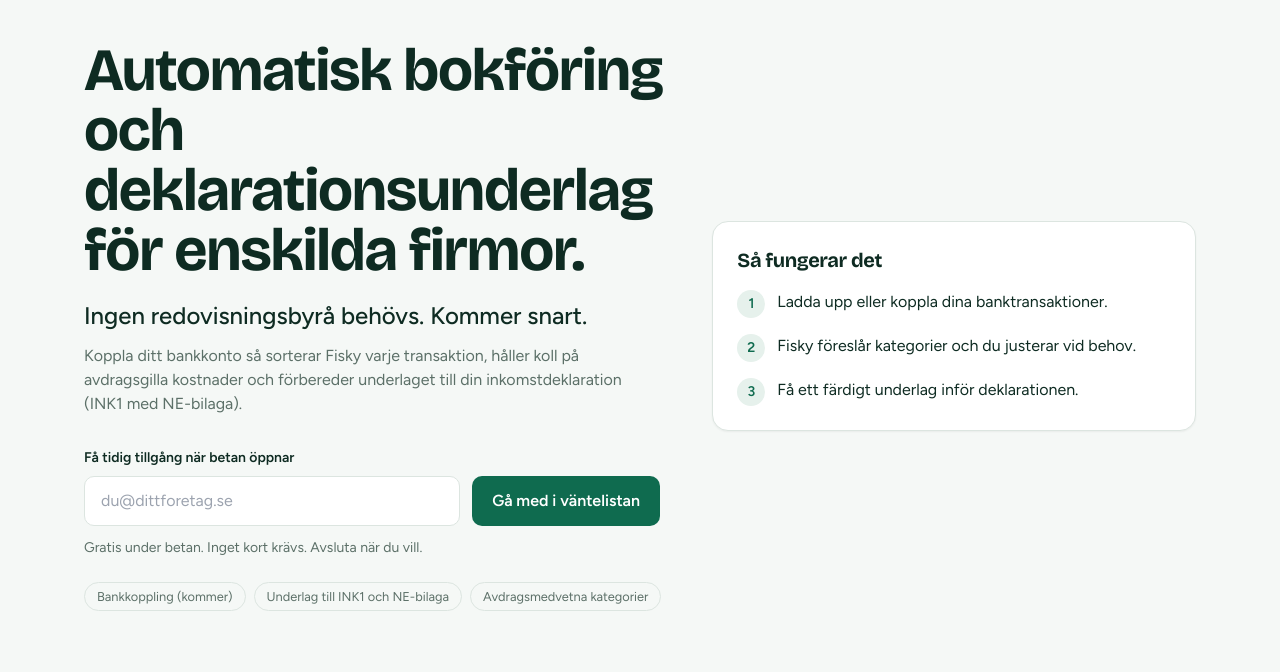
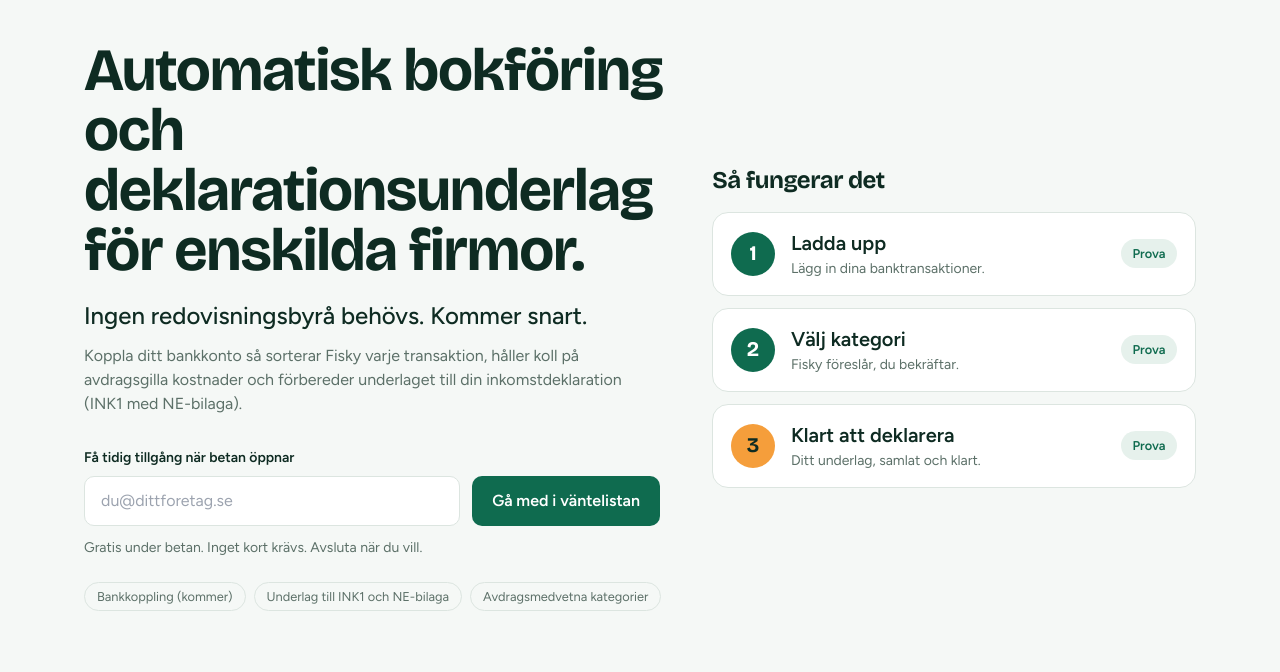
Before and after one commit to fisky-app/fisky-se, a plain HTML site: page index.html in a window 1280 px wide. Shown: the part 76-748 px from the top of the page. Drawn offline with nearby package versions, Linux system fonts and the light colour scheme.

Commit message:
Add files via upload

```diff
--- a/index.html
+++ b/index.html
@@ -32,8 +32,13 @@ select{background:var(--soft);color:var(--ink);border-radius:8px;padding:.2rem .
 .lang button[aria-pressed=true]{background:var(--ink);color:var(--bg)}
 @keyframes pop{from{transform:scale(.97);opacity:.4}to{transform:none;opacity:1}}
 .pop{animation:pop .25s ease-out}
-@media (prefers-reduced-motion:reduce){*{animation:none!important;scroll-behavior:auto!important}}
+@media (prefers-reduced-motion:reduce){*{animation:none!important;scroll-behavior:auto!important}.step{transition:none}.step:hover{transform:none}}
 .pane[hidden]{display:none}
+.step{display:flex;align-items:center;gap:1rem;width:100%;padding:1rem 1.1rem;background:var(--card);border:1px solid var(--line);border-radius:16px;cursor:pointer;color:inherit;transition:transform .15s,border-color .15s,box-shadow .15s}
+.step:hover{transform:translateY(-2px);border-color:var(--brand);box-shadow:0 6px 18px rgba(15,107,79,.14)}
+.step-n{flex:none;width:2.75rem;height:2.75rem;border-radius:999px;background:var(--brand);color:var(--brand-ink);display:grid;place-items:center;font-family:'Bricolage Grotesque',sans-serif;font-weight:700;font-size:1.3rem}
+.step.final .step-n{background:var(--accent);color:#0E2B22}
+.step-go{flex:none;font-size:.8rem;font-weight:600;color:var(--brand);background:var(--soft);padding:.3rem .75rem;border-radius:999px}
 </style>
 </head>
 <body>
@@ -66,12 +71,24 @@ select{background:var(--soft);color:var(--ink);border-radius:8px;padding:.2rem .
       <span class="chip" data-i="chip1"></span><span class="chip" data-i="chip2"></span><span class="chip" data-i="chip3"></span>
     </div>
   </div>
-  <div class="card p-6 shadow-sm">
-    <h2 class="text-xl font-bold" data-i="how_h"></h2>
-    <ol class="mt-4 space-y-4">
-      <li class="flex gap-3"><span class="shrink-0 w-7 h-7 rounded-full grid place-items-center text-sm font-bold" style="background:var(--soft);color:var(--brand)">1</span><span data-i="how1"></span></li>
-      <li class="flex gap-3"><span class="shrink-0 w-7 h-7 rounded-full grid place-items-center text-sm font-bold" style="background:var(--soft);color:var(--brand)">2</span><span data-i="how2"></span></li>
-      <li class="flex gap-3"><span class="shrink-0 w-7 h-7 rounded-full grid place-items-center text-sm font-bold" style="background:var(--soft);color:var(--brand)">3</span><span data-i="how3"></span></li>
+  <div>
+    <h2 class="text-2xl font-bold mb-4" data-i="how_h"></h2>
+    <ol class="space-y-3">
+      <li><button type="button" class="step" data-go="bank">
+        <span class="step-n">1</span>
+        <span class="min-w-0 flex-1 text-left"><span class="block text-xl font-bold" data-i="how1_t"></span><span class="block mute text-sm mt-0.5" data-i="how1"></span></span>
+        <span class="step-go" data-i="try"></span>
+      </button></li>
+      <li><button type="button" class="step" data-go="exp">
+        <span class="step-n">2</span>
+        <span class="min-w-0 flex-1 text-left"><span class="block text-xl font-bold" data-i="how2_t"></span><span class="block mute text-sm mt-0.5" data-i="how2"></span></span>
+        <span class="step-go" data-i="try"></span>
+      </button></li>
+      <li><button type="button" class="step final" data-go="tax">
+        <span class="step-n">3</span>
+        <span class="min-w-0 flex-1 text-left"><span class="block text-xl font-bold" data-i="how3_t"></span><span class="block mute text-sm mt-0.5" data-i="how3"></span></span>
+        <span class="step-go" data-i="try"></span>
+      </button></li>
     </ol>
   </div>
 </section>
@@ -136,7 +153,7 @@ intro:'Koppla ditt bankkonto så sorterar Fisky varje transaktion, håller koll
 email_label:'Få tidig tillgång när betan öppnar',email_ph:'du@dittforetag.se',join_btn:'Gå med i väntelistan',joined_btn:'Du står på listan',
 wl_hint:'Gratis under betan. Inget kort krävs. Avsluta när du vill.',wl_err:'Ange en giltig e-postadress, till exempel du@dittforetag.se.',wl_ok:'Du står på listan. Vi mejlar {e} när betan öppnar.',
 chip1:'Bankkoppling (kommer)',chip2:'Underlag till INK1 och NE-bilaga',chip3:'Avdragsmedvetna kategorier',
-how_h:'Så fungerar det',how1:'Ladda upp eller koppla dina banktransaktioner.',how2:'Fisky föreslår kategorier och du justerar vid behov.',how3:'Få ett färdigt underlag inför deklarationen.',
+how_h:'Så fungerar det',how1_t:'Ladda upp',how1:'Lägg in dina banktransaktioner.',how2_t:'Välj kategori',how2:'Fisky föreslår, du bekräftar.',how3_t:'Klart att deklarera',how3:'Ditt underlag, samlat och klart.',try:'Prova',
 prev_h:'Din bokföring, redan sorterad',prev_p:'Det här är en förhandsvisning med exempeldata. Prova att ändra en kategori.',
 tab_all:'Översikt',tab_bank:'Bankflöde',tab_exp:'Kostnader',tab_tax:'Deklaration',all:'Alla',feed_h:'Bankflöde',income:'Inkomst',
 cats_h:'Kostnader per kategori',cats_n:'avdragsgilla poster i månadens flöde',
@@ -152,7 +169,7 @@ intro:'Connect your bank and Fisky sorts every transaction, tracks your deductib
 email_label:'Get early access when the beta opens',email_ph:'you@yourbusiness.se',join_btn:'Join the waitlist',joined_btn:"You're on the list",
 wl_hint:'Free during the beta. No card needed. Cancel anytime.',wl_err:'Enter a valid email address, like you@yourbusiness.se.',wl_ok:"You're on the list. We'll email {e} when the beta opens.",
 chip1:'Bank connection (coming)',chip2:'INK1 and NE appendix basis',chip3:'Deduction-aware categories',
-how_h:'How it works',how1:'Upload or connect your bank transactions.',how2:'Fisky suggests categories and you adjust where needed.',how3:'Get a ready basis for your tax return.',
+how_h:'How it works',how1_t:'Upload',how1:'Add your bank transactions.',how2_t:'Pick a category',how2:'Fisky suggests, you confirm.',how3_t:'Ready to file',how3:'Your tax basis, gathered and ready.',try:'Try it',
 prev_h:'Your books, already sorted',prev_p:'This is a preview with dummy data. Try changing a category.',
 tab_all:'Overview',tab_bank:'Bank feed',tab_exp:'Expenses',tab_tax:'Tax return',all:'All',feed_h:'Bank feed',income:'Income',
 cats_h:'Expenses by category',cats_n:'deductible items in this month’s feed',
@@ -227,6 +244,7 @@ $('#waitlist').addEventListener('submit',e=>{
 $('#feed').addEventListener('change',e=>{if(!e.target.matches('select'))return;const x=tx[+e.target.dataset.i];x.c=e.target.value;render();toast(x.c==='pr'?t('t_priv'):t('t_cat').replace('{c}',t('c_'+x.c)))});
 $('#bankChips').addEventListener('click',e=>{const b=e.target.closest('[data-b]');if(!b)return;bank=b.dataset.b;document.querySelectorAll('#bankChips .chip').forEach(c=>c.setAttribute('aria-pressed',c===b));render()});
 $('#exportBtn').addEventListener('click',()=>toast(t('t_demo')));
+document.querySelectorAll('[data-go]').forEach(b=>b.addEventListener('click',()=>{document.querySelector('[data-tab="'+b.dataset.go+'"]').click();document.getElementById('preview').scrollIntoView({behavior:'smooth'})}));
 document.querySelectorAll('[data-tab]').forEach(b=>b.addEventListener('click',()=>{
   document.querySelectorAll('[data-tab]').forEach(x=>x.setAttribute('aria-selected',x===b));
   const k=b.dataset.tab;document.querySelectorAll('.pane').forEach(p=>p.hidden=!(k==='all'||p.dataset.pane===k));
```
